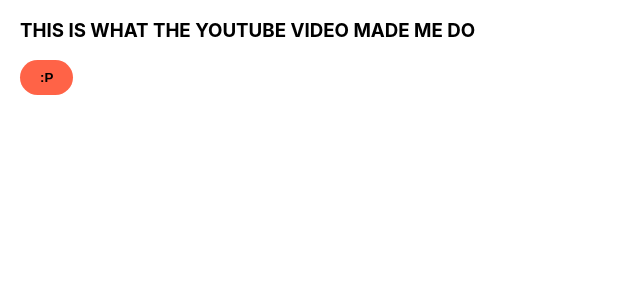
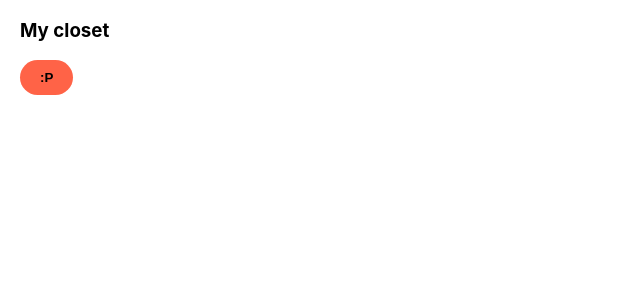
Before and after one commit to cab40/PocketCloset, a React (Create React App) app: page / in a window 1280 px wide. Shown: the top 300 px of the page, without its empty margins (0-640 px from the left). Built offline with nearby package versions, Linux system fonts and the light colour scheme.

Commit message:
create popup component

```diff
--- a/src/App.js
+++ b/src/App.js
@@ -1,31 +1,11 @@
 import React, {useState} from "react";
 import './App.css';
-
-const data = [
-  {
-    name: ":P",
-    url: ["https://www.figma.com/file/vB2EPq8zLghK4tWRMY8loM/Chrome-Extension?node-id=0%3A1", "https://www.google.com"]
-  }
-]
+import PopUp  from './PopUp';
 
 function App() {
-
-  const [lists, setLists] = useState(data);
-  const openTabs = (url) => {
-    for(const link of url){
-      window.open(link, "_blank");
-    }
-  }
   return (
-    <div className="App">
-      <h3>THIS IS WHAT THE YOUTUBE VIDEO MADE ME DO</h3>
-      <div className='lists'>
-        {lists && lists.map((item) => {
-          return(
-            <button className='button' onClick={() => {openTabs(item.url)}}>{item.name}</button>
-          )
-        })}
-      </div>
+    <div className="App" style={{minWidth: 300}}>
+      <PopUp />
     </div>
   );
 }
--- /dev/null
+++ b/src/PopUp.js
@@ -0,0 +1,33 @@
+import React, {useState} from "react";
+import "@fontsource/montserrat";
+
+
+const data = [
+    {
+      name: ":P",
+      url: ["https://www.figma.com/file/vB2EPq8zLghK4tWRMY8loM/Chrome-Extension?node-id=0%3A1", "https://www.google.com"]
+    }
+  ]
+
+function PopUp() {
+    const [lists, setLists] = useState(data);
+    const openTabs = (url) => {
+      for(const link of url){
+        window.open(link, "_blank");
+      }
+    }
+    return (
+        <div>
+        <h3>My closet</h3>
+      <div className='lists'>
+        {lists && lists.map((item) => {
+          return(
+            <button className='button' onClick={() => {openTabs(item.url)}}>{item.name}</button>
+          )
+        })}
+      </div>
+        </div>
+    )
+}
+
+export default PopUp;
```
